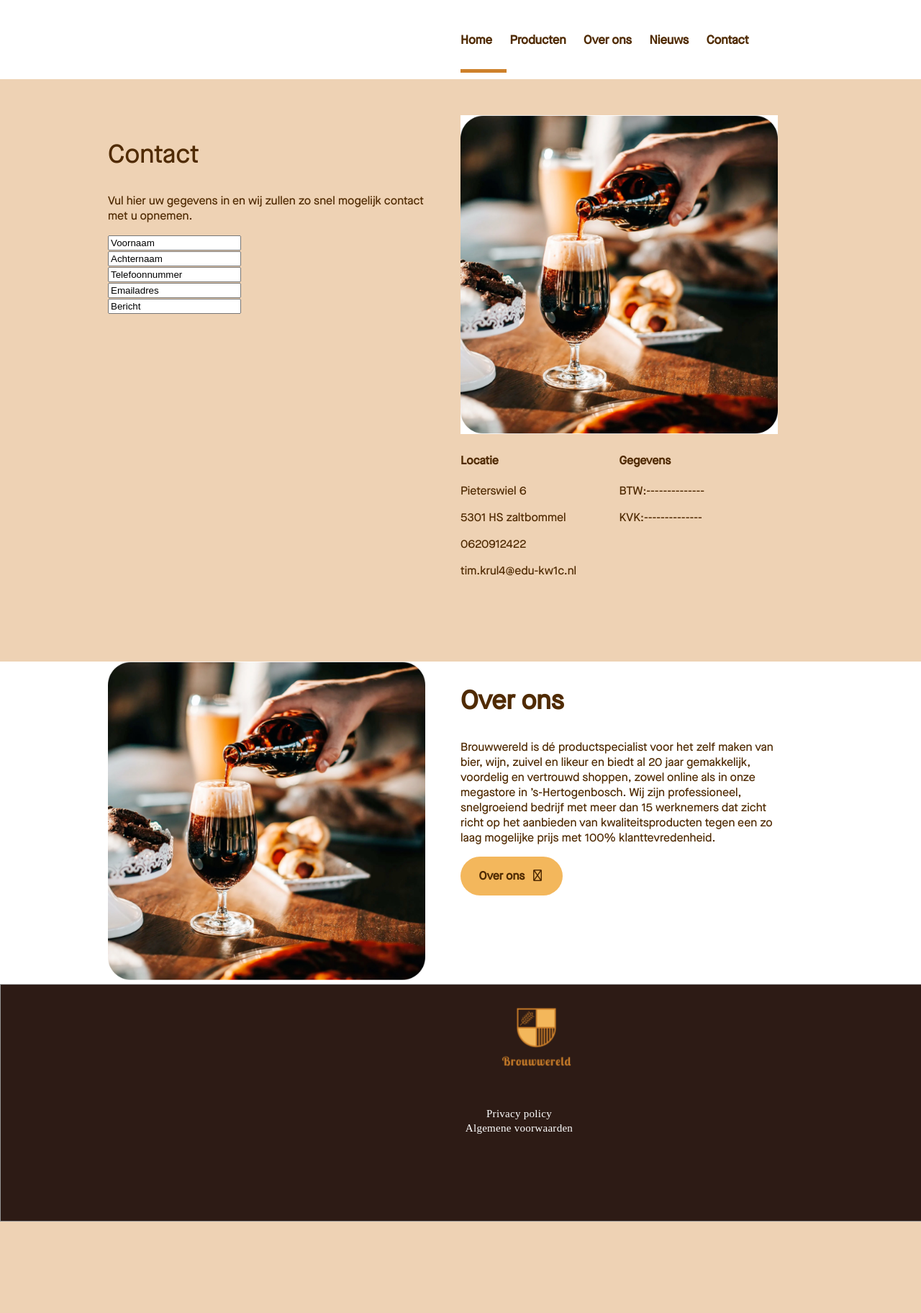
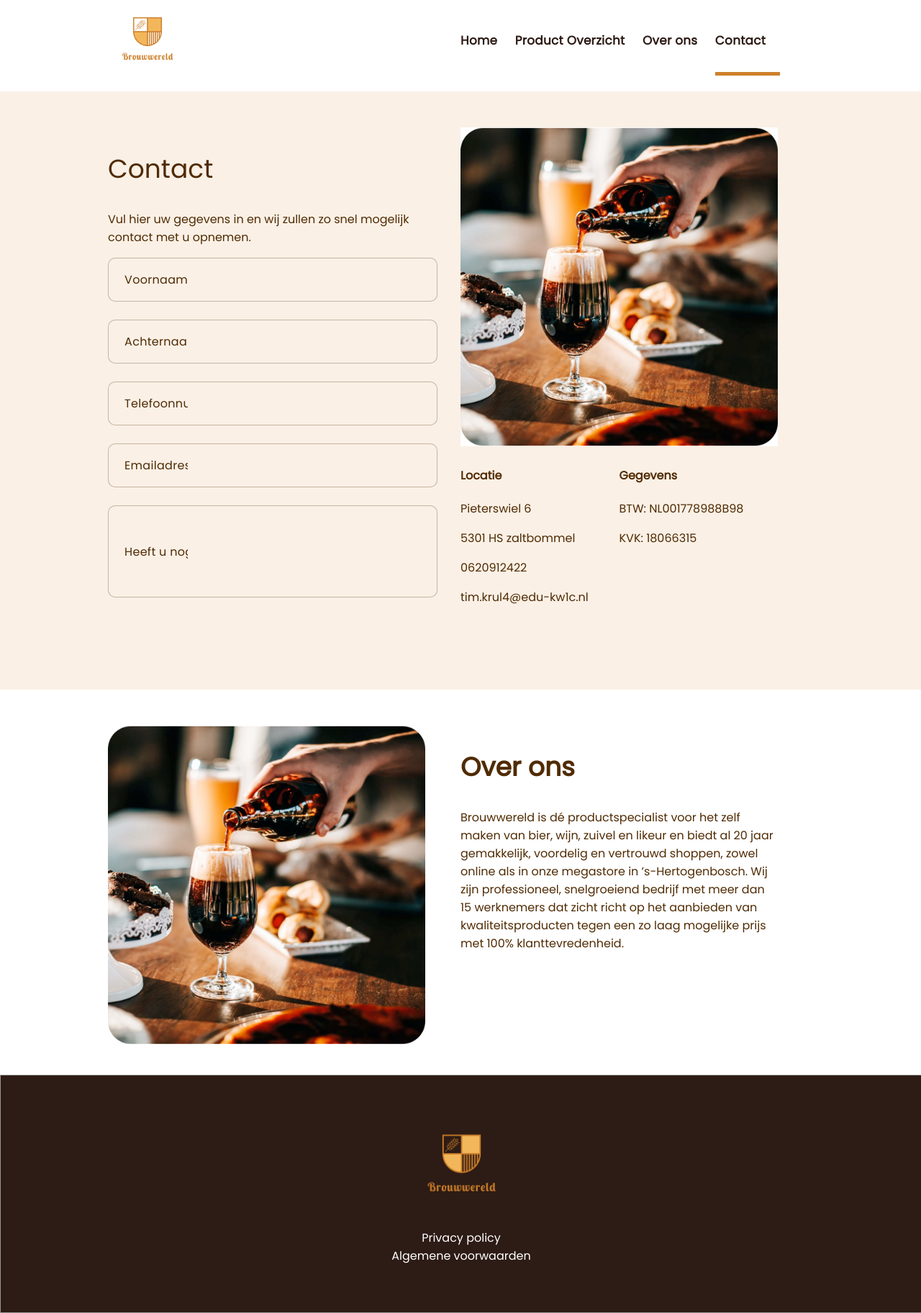
Before and after one commit to w1-krultim/Frontend-website, a PHP site: page /contact.html in a window 1280 px wide; the page is wider, and only the part inside the window is pictured. Shown: that part at 72% size. Before the commit the page ends 1697 px from the top of that part, so only its background shows below. Run offline with PHP 8.4, Linux system fonts and the light colour scheme; some libraries are stand-ins or nearby versions.

Commit message:
laatste kleine aanpassingen

```diff
--- a/contact.html
+++ b/contact.html
@@ -13,15 +13,15 @@
         <div class="container">
             <div class="sizerow">
                 <div class="column-50">
+                    <img class="w-25" src="brouwwereld_logo_transparent.png">
                 </div>
                 <div class="column-50">
                     <div class="menu">
                         <ul>
-                            <li id="active"><a>Home</a></li>
-                            <li><a>Producten</a></li>
-                            <li><a>Over ons</a></li>
-                            <li><a>Nieuws</a></li>
-                            <li><a>Contact</a></li>
+                            <li><a href="/index.html">Home</a></li>
+                            <li><a href="/ProductOverzicht.html">Product Overzicht</a></li>
+                            <li><a href="/OverOns.html">Over ons</a></li>
+                            <li id="active"><a>Contact</a></li>
                             <li><i class="fal fa-shopping-bag fa-1x"></i></li>
                         </ul>
                     </div>
@@ -34,12 +34,11 @@
                     <h2>Contact</h2>
                     <p>Vul hier uw gegevens in en wij zullen zo snel mogelijk contact met u opnemen.</p>
                     <label for="">
-                        <input type="text" value="Voornaam"><br>
-                        <input type="text" value="Achternaam"><br>
-                        <input type="text"value="Telefoonnummer" > <br>
-                        <input type="text"value="Emailadres"><br>
-                        <input type="text"value="Bericht"><br>
-
+                        <input type="text" placeholder="Voornaam"><br><br>
+                        <input type="text" placeholder="Achternaam"><br><br>
+                        <input type="text" placeholder="Telefoonnummer"><br><br>
+                        <input type="text" placeholder="Emailadres"><br><br>
+                        <input id="opmerking" type="text" placeholder="Heeft u nog vragen/opmerkingen? Voer ze hier in…"><br>
                     </label>
                 </div>
                 <div class="column-50">
@@ -54,13 +53,15 @@
                         </div>
                         <div class="column-50">
                             <h4>Gegevens</h4>
-                            <p>BTW:--------------</p>
-                            <p>KVK:--------------</p>
+                            <p>BTW: NL001778988B98</p>
+                            <p>KVK: 18066315</p>
                         </div>
                     </div>
                 </div>
             </div>
         </div>
+        <br>
+        <br>
         <div class="container">
             <div class="sizerow">
             <div class="column-50">
@@ -69,11 +70,10 @@
             <div class="column-50">
                 <h2><span class="name">Over ons</span></h2>
                 <p>Brouwwereld is d&#233; productspecialist voor het zelf maken van bier, wijn, zuivel en likeur en biedt al 20 jaar gemakkelijk, voordelig en vertrouwd shoppen, zowel online als in onze megastore in ’s-Hertogenbosch. Wij zijn professioneel, snelgroeiend bedrijf met meer dan 15 werknemers dat zicht richt op het aanbieden van kwaliteitsproducten tegen een zo laag mogelijke prijs met 100% klanttevredenheid.</p>
-                <div class="buttonOverOns"><a>Over ons</a><i class="far fa-long-arrow-right fa-1x"></i></div>
-
             </div>
         </div>
         </div>
+        <br>
         <footer class = "footer">
             <img src="brouwwereld_logo_transparent.png" class="footerlogo">
             <p class="footertext">Privacy policy<br> Algemene voorwaarden</p>
--- a/stylesheet.css
+++ b/stylesheet.css
@@ -1,74 +1,73 @@
 /* ===================Index========================== */
 
 @font-face {
-  font-family: MaisonNeue;
-  src: url(/Fonts/MaisonNeue-Medium.woff2);
+  font-family: Poppins;
+  src: url(/Fonts/Poppins-Regular.ttf);
 }
 body {
   width: 100%;
   height: 100%;
   margin: 0;
   padding: 0;
-  font-family: MaisonNeue;
+  font-family: Poppins;
   font-size: 100%;
 }
-.products-grid
-{
-  border-radius:px;
-  box-shadow: 0 10px 60px 0 rgba(0,0,0,0.07);
-  padding:20px;
-  width:250px;
+.products-grid {
+  border-radius: 25px;
+  box-shadow: 0 10px 60px 0 rgba(0, 0, 0, 0.07);
+  padding: 20px;
+  width: 250px;
 }
-.w-100
-{
-  width:100%;
+
+.w-100 {
+  width: 100%;
 }
-.w-25
-{
-  width:25%;
+.w-25 {
+  width: 25%;
 }
 .footer {
-  box-sizing:border-box;
-  height: 330px;
-  width: 1600px;
+  width: 100%;
+  max-width: 980px;
+  color: #502b03;
+  margin-right: auto;
+  margin-left: auto;
+  margin-top: 10px;
+  padding-top: 50px;
+  padding-bottom: 50px;
+  padding-right: 150px;
+  padding-left: 150px;
+  background-color: #2d1b15;
   border: 1px solid #979797;
-  background-color: #2D1B15;
+  height: 1%;
 }
-.table
-{
-  padding-top:150px;
-  margin-right:0px !important;
-  background-color:#EED2B4;
-  padding-right:20px;
-  padding-left:40px;
+.table {
+  padding-top: 150px;
+  margin-right: 0px !important;
+  background-color: linen;
+  padding-right: 100px;
+  padding-left: 100px;
 }
 .footerlogo {
-  height: 149.04px;
-  width: 149.04px;
-    margin-left: 670px;
+  width: 15%;
+  display: block;
+  margin-left: auto;
+  margin-right: auto;
 }
 .footertext {
-  height: 60px;
-  width: 187px;
-  color: #FFFFFF;
   font-family: Poppins;
-  font-size: 15px;
-  letter-spacing: 0.28px;
-  line-height: 20px;
-  text-align: center;
-    margin-left: 627px;
-}
-.product h2{
+  color: #ffffff;
   text-align: center;
 }
-.container-tophome
-{
-  background-color: #EED2B4;
-  margin-top:10px;
-  padding-top:50px;
-  padding-bottom:100px;
-  padding-right:150px;
-  padding-left:150px;
+.product h2 {
+  text-align: center;
+}
+.container-tophome {
+  background-color: linen;
+  margin-top: 10px;
+  padding-top: 50px;
+  padding-bottom: 100px;
+  padding-right: 150px;
+  padding-left: 150px;
 }
 .container {
   width: 100%;
@@ -88,14 +87,12 @@ body {
   width: 45%;
   margin-right: 5%;
 }
-.column-25
-{
-  width:25%;
-  margin-right:5%;
+.column-25 {
+  width: 25%;
+  margin-right: 5%;
 }
-.column-100
-{
-  width:100%;
+.column-100 {
+  width: 100%;
 }
 .menu {
   position: absolute;
@@ -113,6 +110,11 @@ body {
   padding-right: 20px;
   padding-bottom: 6.5%;
   z-index: 1;
+}
+.menu ul li a {
+  color: #2d1b15;
+  text-decoration: none;
+  letter-spacing: 0.3px;
 }
 #active {
   border-bottom: 5px solid #ce812b;
@@ -148,21 +150,87 @@ h2 {
   position: absolute;
   background-color: #f3b75c;
   z-index: 1;
-  width: 9.1%;
+  width: 7%;
   border-radius: 40px;
-  padding-left: 2%;
-  padding-top: 1.3%;
-  padding-bottom: 1.3%;
+  padding-left: 1.5%;
+  padding-top: 0.8%;
+  padding-bottom: 0.8%;
+}
+.MeerProducten {
+  width: 10%;
+  margin-left: 19%;
 }
 .buttonOverOns a {
-  font-weight: bold;
+  font-weight: 1000;
+  font-size: large;
   margin-right: 10%;
   -webkit-box-shadow: outset 10px 10px 7px -10px rgba(0, 0, 0, 0.2);
   box-shadow: outset 10px 10px 7px -10px rgba(0, 0, 0, 0.2);
+  text-decoration: none;
+  color: #502b03;
 }
-
-/* ===================Product Overzicht========================= */
-
-/* ==================Over Ons=================================== */
-
-/* ==================Contact==================================== */
+.shoppingBag {
+  width: 150%;
+  border-radius: 25px;
+  background-color: #f3b75c;
+  padding-left: 80%;
+  padding-bottom: 40%;
+  padding-top: 40%;
+  padding-right: 30%;
+}
+.bag {
+  border-radius: 25px;
+  background-color: #f3b75c;
+  width: 15%;
+  padding-left: 8%;
+  padding-bottom: 4%;
+  padding-top: 4%;
+  padding-right: 3%;
+  float: right;
+}
+.products-grid h3 {
+  width: 80%;
+}
+.OnzeProducten {
+  padding-left: 5%;
+}
+hr {
+  margin-left: 5%;
+}
+#filter {
+  font-weight: 900;
+}
+.item {
+  margin-left: 5%;
+}
+.items {
+  box-shadow: 0px 5px 12px 0px rgba(0, 0, 0, 0.05) inset;
+  -webkit-box-shadow: 0px 5px 12px 0px rgba(0, 0, 0, 0.05) inset;
+  -moz-box-shadow: 0px 5px 12px 0px rgba(0, 0, 0, 0.05) inset;
+}
+input[type="text"] {
+  background-color: linen;
+  height: 61px;
+  width: 458px;
+  box-sizing: border-box;
+  height: 61px;
+  width: 458px;
+  border: 1px solid rgba(80, 43, 3, 0.3);
+  border-radius: 10px;
+  font-family: Poppins;
+  font-size: 16px;
+  padding-left: 5%;
+}
+::placeholder {
+  height: 28px;
+  width: 88px;
+  color: #502b03;
+  font-family: Poppins;
+  font-size: 16px;
+  letter-spacing: 0.3px;
+  line-height: 28px;
+}
+#opmerking {
+  height: 128px;
+  width: 458px;
+}
```
Also changed, not shown: OverOns.html (+9 -8 lines), ProductOverzicht.html (+35 -12 lines), index.html (+20 -8 lines), Fonts/Poppins-Regular.ttf (added).
